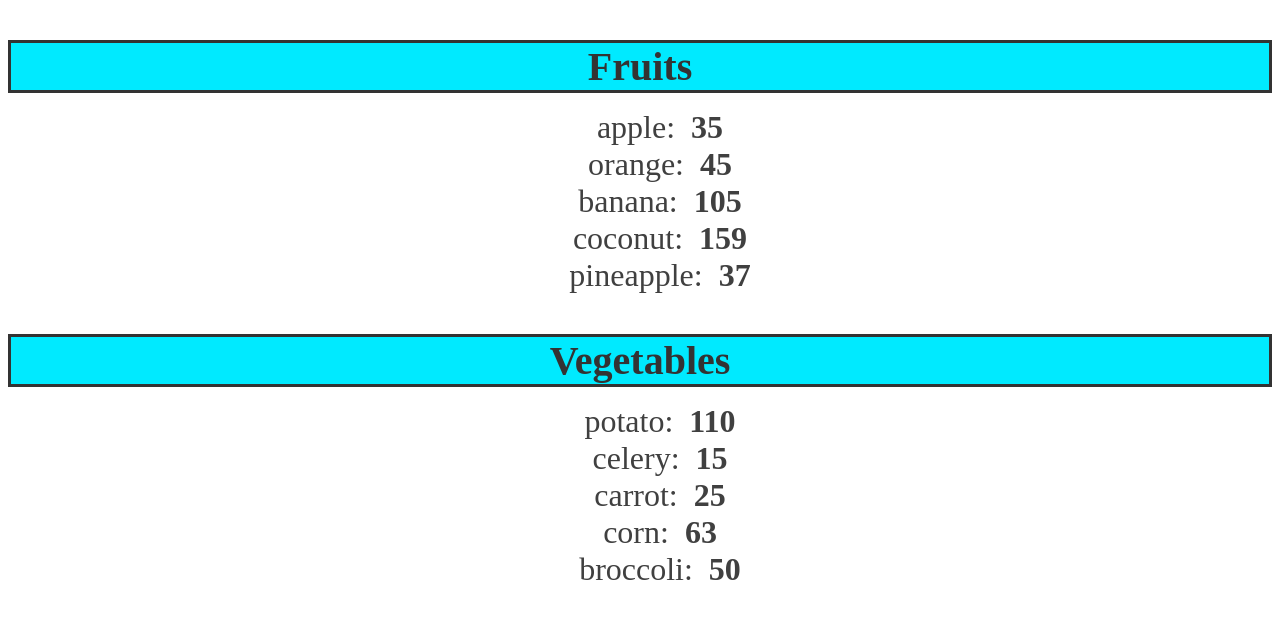
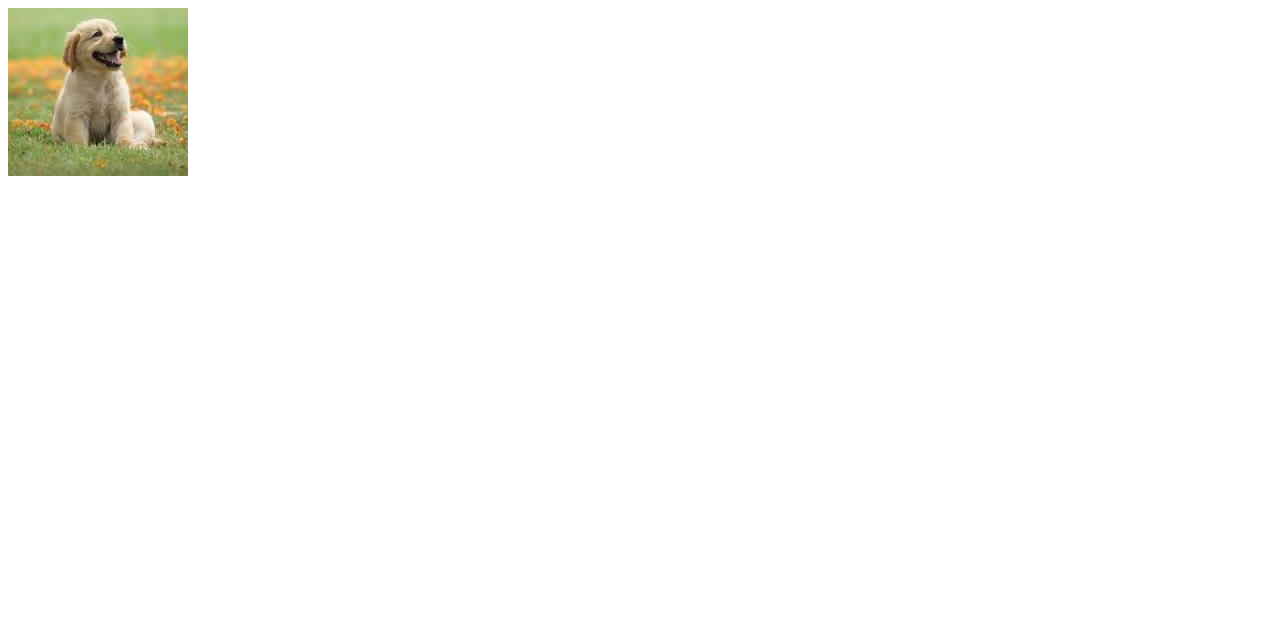
Before and after one commit to Nightmer71/React, a React (Vite) app in the folder my-react-app/: page / in a window 1280 px wide. Shown: the top 618 px of the page. Built offline with nearby package versions, Linux system fonts and the light colour scheme.

Commit message:
The onClick event handler in React

```diff
--- a/my-react-app/src/App.jsx
+++ b/my-react-app/src/App.jsx
@@ -1,24 +1,8 @@
-import List from "./List.jsx";
+import Button from "./button.jsx";
+import ProfilePicture from "./ProfilePicture.jsx";
 
 function App() {
-  const fruits = [{id: 1, name: "apple", calories: 35},
-                  {id: 2, name: "orange", calories: 45},
-                  {id: 3, name: "banana", calories: 105},
-                  {id: 4, name: "coconut", calories: 159},
-                  {id: 5, name: "pineapple", calories: 37}];
-
-  const vegetables = [{id: 6, name: "potato", calories: 110},
-                      {id: 7, name: "celery", calories: 15},
-                      {id: 8, name: "carrot", calories: 25},
-                      {id: 9, name: "corn", calories: 63},
-                      {id: 10, name: "broccoli", calories: 50}];
-
-  return(
-    <>
-      {fruits.length > 0 && <List items = {fruits} category = "Fruits"/>}
-      {vegetables.length > 0 && <List items = {vegetables} category = "Vegetables"/>}
-    </>
-  );
+  return(<ProfilePicture/>);
 }
 
 export default App
--- /dev/null
+++ b/my-react-app/src/Button.jsx
@@ -0,0 +1,19 @@
+/*
+click event:
+    An interaction when a user clicks on a specific elements.
+    We can respond to clicks by passing a callback to the onClick event handler.
+*/
+
+import { number } from "prop-types";
+
+function Button(){
+
+    let count = 0;
+    const handleClick = (e) => e.target.textContent = "OUCH! 🤕";
+
+    // const handleClick2 = (name) => console.log(`${name} stop clicking me`);
+
+    return(<button onDoubleClick={(e) => handleClick(e)}>Click Me 😁</button>);
+}
+
+export default Button
--- a/my-react-app/src/List.jsx
+++ /dev/null
@@ -1,31 +0,0 @@
-import propTypes from "prop-types";
-
-function List(props){
-
-    const itemList = props.items;
-    const category = props.category;
-
-    // fruits.sort((a, b) => a.name.localeCompare(b.name)); // Sorting alphabetically
-    // fruits.sort((a, b) => b.name.localeCompare(a.name)); // Reverse alphabetical
-    // fruits.sort((a, b) => a.calories - b.calories); // Numerical order
-    // fruits.sort((a, b) => b.calories - a.calories); // Reverse numerical
-
-    const listItems = itemList.map(item  => <li key={item.id}>
-                                            {item.name}: &nbsp;
-                                            <b>{item.calories}</b></li>);
-
-    return(<>
-    <h3 className="list-category">{category}</h3>
-    <ol className="list-items">{listItems}</ol>
-    </>);
-}
-
-List.propTypes = {
-    category: propTypes.string,
-    items: propTypes.arrayOf(propTypes.shape({id: propTypes.number,
-                                              name: propTypes.string,
-                                              calories: propTypes.number
-    })),
-}
-
-export default List
--- /dev/null
+++ b/my-react-app/src/ProfilePicture.jsx
@@ -0,0 +1,9 @@
+function ProfilePicture(){
+    const imageURL = './src/assets/doggo.jpg'
+
+    const handleClick = (e) => e.target.style.display = "none";
+
+    return(<img onClick={(e) => handleClick(e)} src={imageURL}></img>)
+}
+
+export default ProfilePicture
```
Also changed, not shown: my-react-app/src/assets/doggo.jpg (added), my-react-app/src/assets/profile.jpeg (renamed from my-react-app/src/assets/Profile_Picture.jpeg).
